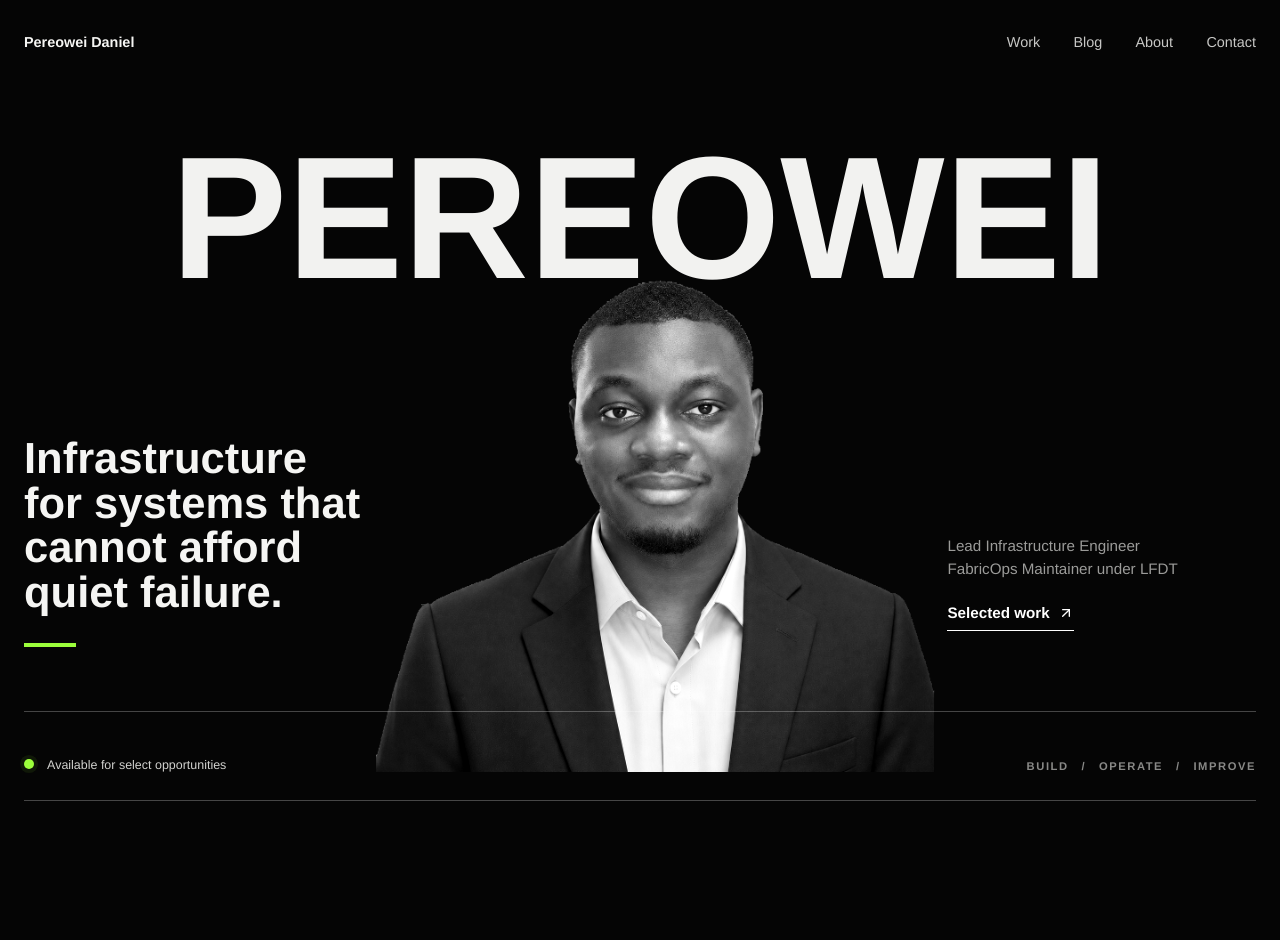
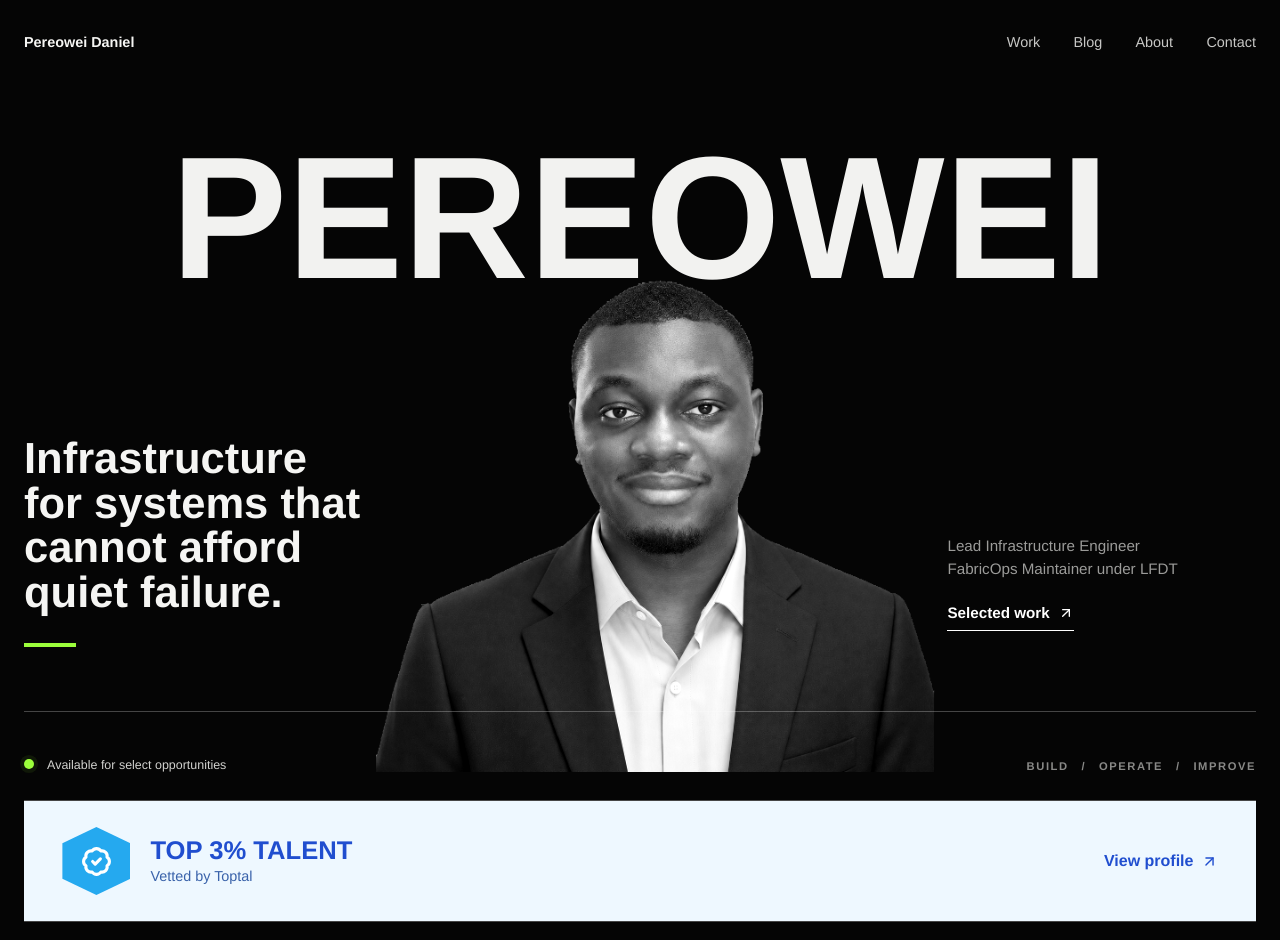
Before and after one commit to dpereowei/pereowei, a React (Vite) app: page / in a window 1280 px wide. Shown: the top 940 px of the page. Built offline with nearby package versions, Linux system fonts and the light colour scheme.

Commit message:
feat: add Toptal credential to homepage

```diff
--- a/src/main.jsx
+++ b/src/main.jsx
@@ -1,6 +1,6 @@
 import React, { useEffect, useMemo, useState } from 'react';
 import { createRoot } from 'react-dom/client';
-import { ArrowLeft, ArrowUpRight, Github, Linkedin, Mail } from 'lucide-react';
+import { ArrowLeft, ArrowUpRight, BadgeCheck, Github, Linkedin, Mail } from 'lucide-react';
 import portrait from '../assets/pereowei-headshot-bw-cutout.png';
 import { experience, openSource, projects } from './content/portfolio';
 import { getPost, posts } from './content/posts';
@@ -186,6 +186,23 @@ function HomePage() {
             <p>Build <span>/</span> Operate <span>/</span> Improve</p>
           </div>
         </div>
+      </section>
+
+      <section className="credential-strip" aria-label="Professional credential">
+        <a
+          className="toptal-credential"
+          href="https://www.toptal.com/developers/resume/daniel-iwenya#BmdmAM"
+          target="_blank"
+          rel="noreferrer"
+          data-reveal
+        >
+          <span className="toptal-emblem"><BadgeCheck size={31} strokeWidth={2.4} aria-hidden="true" /></span>
+          <span className="toptal-copy">
+            <strong>Top 3% talent</strong>
+            <span>Vetted by Toptal</span>
+          </span>
+          <span className="toptal-action">View profile <ArrowUpRight size={17} aria-hidden="true" /></span>
+        </a>
       </section>
 
       <section className="work-section" id="work" aria-labelledby="work-title">
--- a/src/styles.css
+++ b/src/styles.css
@@ -109,6 +109,22 @@ main { width: 100%; overflow: clip; }
   transition: color 180ms ease, gap 220ms ease;
 }
 .text-link:hover { color: var(--accent); gap: 0.8rem; }
+
+.credential-strip { width: var(--page); margin: 0 auto; border-top: 1px solid var(--line); }
+.toptal-credential {
+  min-height: 7.5rem; display: grid; grid-template-columns: auto minmax(0, 1fr) auto; gap: 1.25rem;
+  align-items: center; padding: 1rem clamp(1rem, 3vw, 2.5rem); background: #eef8ff; color: #204ecf;
+  transition: background 180ms ease, transform 220ms cubic-bezier(0.16, 1, 0.3, 1);
+}
+.toptal-credential:hover { background: #ddf3ff; transform: translateY(-2px); }
+.toptal-emblem {
+  width: 4.25rem; aspect-ratio: 1; display: grid; place-items: center; color: #fff; background: #25a9ef;
+  clip-path: polygon(50% 0, 100% 24%, 100% 76%, 50% 100%, 0 76%, 0 24%);
+}
+.toptal-copy { display: grid; gap: 0.25rem; }
+.toptal-copy strong { font-size: clamp(1.3rem, 2vw, 1.75rem); line-height: 1; text-transform: uppercase; }
+.toptal-copy > span { color: #3962aa; font-size: 0.9rem; }
+.toptal-action { display: inline-flex; align-items: center; gap: 0.45rem; font-weight: 650; white-space: nowrap; }
 
 .work-section, .writing-section, .about-section, .footer, .page-shell { width: var(--page); margin: 0 auto; }
 .work-section, .writing-section, .about-section { padding-block: clamp(6rem, 11vw, 10rem); }
@@ -287,6 +303,7 @@ main { width: 100%; overflow: clip; }
   .hero-proof { display: none; }
   .hero-rail { grid-column: 1; grid-row: 3; }
   .hero-rail p:last-child { display: none; }
+  .toptal-credential { min-height: 6.5rem; }
   .chapter-header { grid-template-columns: 1fr; gap: 1.5rem; }
   .chapter-header h2 { font-size: clamp(3.4rem, 15vw, 6rem); }
   .work-chapter { grid-template-columns: 1fr; }
@@ -316,6 +333,9 @@ main { width: 100%; overflow: clip; }
   .nav-links a:nth-child(2) { display: none; }
   .hero-word { top: 3.2rem; }
   .hero-statement::after { margin-top: 1.2rem; }
+  .toptal-credential { grid-template-columns: auto minmax(0, 1fr); gap: 1rem; }
+  .toptal-emblem { width: 3.75rem; }
+  .toptal-action { grid-column: 2; font-size: 0.9rem; }
   .contact-grid { grid-template-columns: 1fr; }
   .contact-grid > a, .contact-grid > p { min-height: 5.4rem; border-right: 0; border-bottom: 1px solid var(--line); }
   .contact-grid > :last-child { border-bottom: 0; }
```
